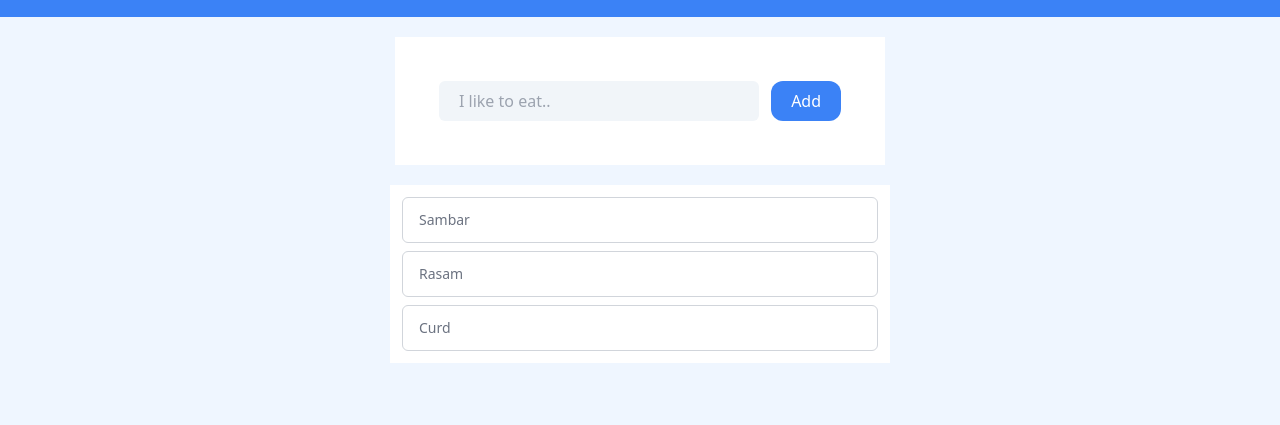
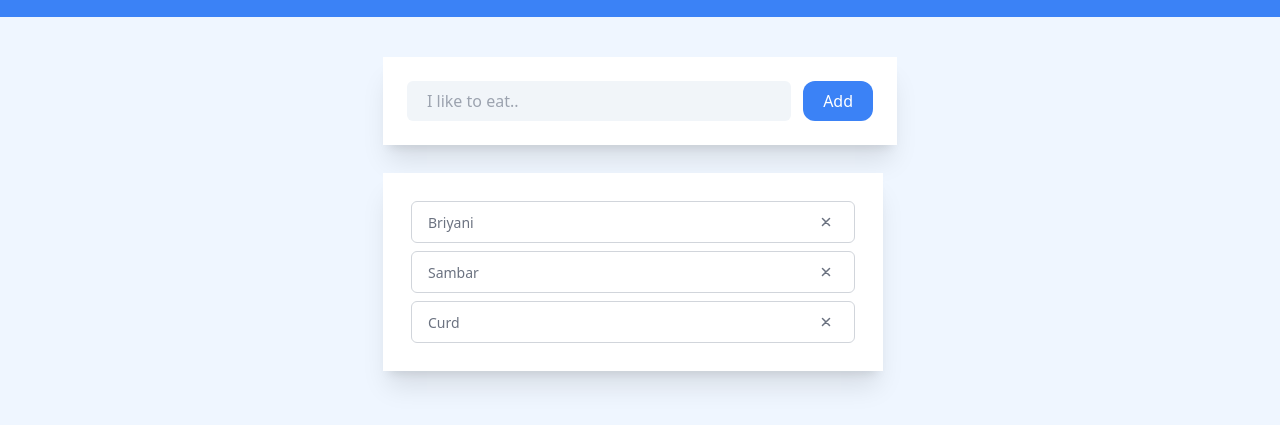
Before and after one commit to Arunkumar14s/Foodiee-App, a website built with Vite: page index.html in a window 1280 px wide. Shown: the part 55-480 px from the top of the page. Built offline with nearby package versions, Linux system fonts and the light colour scheme.

Commit message:
UI Designing

```diff
--- a/assets/main.css
+++ b/assets/main.css
@@ -1,3 +1,24 @@
 @tailwind base;
 @tailwind components;
 @tailwind utilities;
+
+@layer components {
+    .food-li {
+
+        padding: 8px 16px;
+        font-size: 14px;
+        color: rgb(107 114 128);
+        font-weight: 400;
+        width: 100%;
+        border: 1px solid rgb(209 213 219);
+        border-radius: 6px;
+        display: flex;
+        justify-content: space-between;
+        align-items: center;
+
+    }
+
+    .food-li:hover{
+        background-color: ;
+    }
+}
--- /dev/null
+++ b/assets/main.js
@@ -0,0 +1,20 @@
+
+
+const inputFood = document.getElementById("input-food");
+const inputButton = document.getElementById("input-button");
+const foodContainer = document.getElementById("food-container");
+const syncButton = document.getElementById("syncButton");
+const duplicateEl = document.getElementById("dublicate")
+
+inputButton.addEventListener("click", () => {
+
+    const li = document.createElement("li");
+    const itemdiv = document.createElement("div");
+    const removediv = document.createElement("div");
+    li.append(itemdiv,removediv);
+
+    itemdiv.textContent = inputFood.value;
+    removediv.innerHTML = `<svg xmlns="http://www.w3.org/2000/svg" width="24" height="24" viewBox="0 0 24 24"><path fill="none" stroke="currentColor" stroke-linecap="round" stroke-width="1.5" d="m8.464 15.535l7.072-7.07m-7.072 0l7.072 7.07"/></svg>`
+    li.className = "food-li"
+    foodContainer.append(li);
+});
--- a/index.html
+++ b/index.html
@@ -1,37 +1,49 @@
 <!DOCTYPE html>
 <html lang="en">
+
 <head>
   <meta charset="UTF-8">
   <meta name="viewport" content="width=device-width, initial-scale=1.0">
   <title>Foodieee-App</title>
 
-<!-- link to css -->
-<link rel="stylesheet" href="/assets/main.css">
+  <!-- link to css -->
+  <link rel="stylesheet" href="/assets/main.css">
 </head>
+
 <body class="bg-blue-50">
   <header class="p-5 mx-auto text-center bg-blue-500">
     <h3 class="font-bold text-2xl text-white">Foodieee"😋"App</h3>
   </header>
-  <main class="">
-    <div class="flex mt-5">
-      <div class="mx-auto space-x-2 p-11 bg-white ">
-        <input class="border-none py-2 px-5 outline-none w-80 bg-slate-100 rounded-md" type="text" placeholder="I like to eat..">
-        <button class="bg-blue-500 py-2 px-5 rounded-xl text-white font-medium">Add</button>
+
+  <main class="flex">
+    <div class="mx-auto  mt-10 space-y-7">
+      <div class="space-x-2 p-6 mb-5 bg-white shadow-xl">
+        <input id="input-food" class="border-none py-2 px-5 outline-none w-96 bg-slate-100 rounded-md" type="text"
+          placeholder="I like to eat..">
+        <button id="input-button"
+          class="bg-blue-500 py-2 px-5 rounded-xl text-white font-medium hover:bg-blue-600">Add</button>
       </div>
-    </div>
 
-    <div class="flex mt-5  ">
-      <div class="bg-white mx-auto">
-        <ul class="w-96 space-y-2 p-3 " style="width: 500px;">
-          <li class="px-4 text-sm  text-gray-500 font-normal py-3 border w-full border-gray-300 rounded-md">Sambar</li>
-          <li class="px-4 text-sm  text-gray-500 font-normal py-3 border w-full border-gray-300 rounded-md">Rasam</li>
-          <li class="px-4 text-sm  text-gray-500 font-normal py-3 border w-full border-gray-300 rounded-md">Curd</li>
-        </ul>
+      <ul id="food-container" class="w-96 space-y-2 p-7 bg-white shadow-xl" style="width: 500px;">
+        <li class="food-li hover:bg-blue-500 hover:font-medium hover:text-white"><div>Briyani</div>
+        <div><svg xmlns="http://www.w3.org/2000/svg" width="24" height="24" viewBox="0 0 24 24"><path fill="none" stroke="currentColor" stroke-linecap="round" stroke-width="1.5" d="m8.464 15.535l7.072-7.07m-7.072 0l7.072 7.07"/></svg></div>
+      </li>
 
-      </div>
+        <li class="food-li hover:bg-blue-500 hover:font-medium hover:text-white flex justify-between items-center"><div>Sambar</div>
+          <div><svg xmlns="http://www.w3.org/2000/svg" width="24" height="24" viewBox="0 0 24 24"><path fill="none" stroke="currentColor" stroke-linecap="round" stroke-width="1.5" d="m8.464 15.535l7.072-7.07m-7.072 0l7.072 7.07"/></svg></div>
+        </li>
+
+        <li class="food-li hover:bg-blue-500 hover:font-medium hover:text-white flex justify-between items-center"><div>Curd</div>
+          <div><svg xmlns="http://www.w3.org/2000/svg" width="24" height="24" viewBox="0 0 24 24"><path fill="none" stroke="currentColor" stroke-linecap="round" stroke-width="1.5" d="m8.464 15.535l7.072-7.07m-7.072 0l7.072 7.07"/></svg></div>
+        </li>
+      </ul>
+
 
     </div>
   </main>
 
+
+  <script src="assets/main.js"></script>
 </body>
+
 </html>
```
